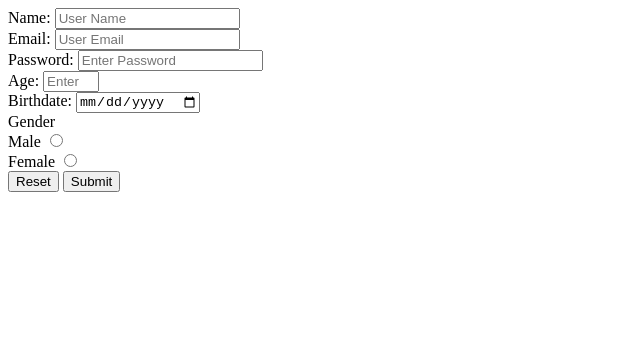
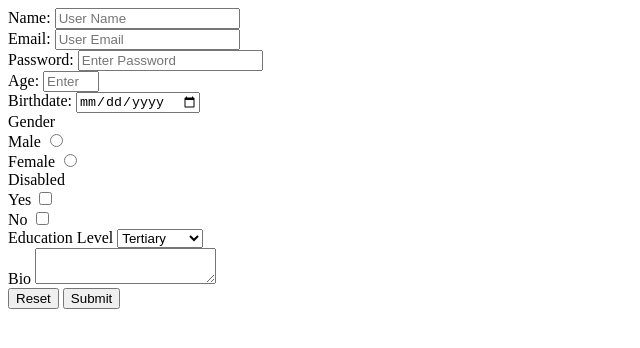
Before and after one commit to CeeMK/cv_generator_repo, a plain HTML site: page index.html in a window 1280 px wide. Shown: the whole page, without its empty margins (0-640 px from the left). Drawn offline with Linux system fonts and the light colour scheme.

Commit message:
worked on form
Just working on select, textarea, and checkbox

```diff
--- a/index.html
+++ b/index.html
@@ -10,26 +10,38 @@
 
     <body>
         <form action="results.html" method="GET">
+            <!-- Email type name -->
             <div>
                 <label> Name: </label>
                 <input type="text" name="Name"  id="name" placeholder="User Name" required>
             </div>
+
+            <!-- Email type input -->
             <div>
                 <label> Email: </label>
                 <input type="email" name="Email" id="email" placeholder="User Email" required>
             </div>
+
+            <!-- Password type input -->
             <div>
                 <label> Password: </label>
                 <input type="password" name="Password" id="password" placeholder="Enter Password" required>
             </div>
+
+
+            <!-- Number type input -->
             <div>
                 <label> Age: </label>
                 <input type="number" name="Age" id="age" placeholder="Enter Age" min="1" max ="35" required>
             </div>
+
+            <!-- Date Input -->
             <div>
                 <label> Birthdate: </label>
                 <input type="date" name="Date of Birth" id="date" placeholder="Enter Date of Birth" min = "2022-04-10" required>
             </div>
+
+            <!-- Radio Input Type -->
             <div>
                 Gender
                 <div>
@@ -41,6 +53,35 @@
                     <input type="radio" name="Gender" id="Female" value="Female">
                 </div>
             </div>
+
+            <!-- Checkbox Input Type -->
+            <div>
+                Disabled
+                <div>
+                    <lable for="Yes">Yes</lable>
+                    <input type="checkbox" name="yes">
+                </div>
+                <div>
+                    <lable for="Yes">No</lable>
+                    <input type="checkbox" name="No">
+                </div>
+            </div>
+
+            <!-- Select Element -->
+            <div>
+                <label for="education">Education Level</label>
+                <select name="education" id="education">
+                    <option value="Tertiary">Tertiary</option>
+                    <option value="Secondary">Secondary</option>
+                    <option value="Primary">Primary</option>
+                </select>
+            </div>
+
+            <!-- textarea element -->
+            <div>
+                <lable for="bio">Bio</lable>
+                <textarea id="bio" name="Bio"></textarea>
+            </div>
             <button type="reset">Reset</button>
             <button type="submit">Submit</button>
         </form>
```
